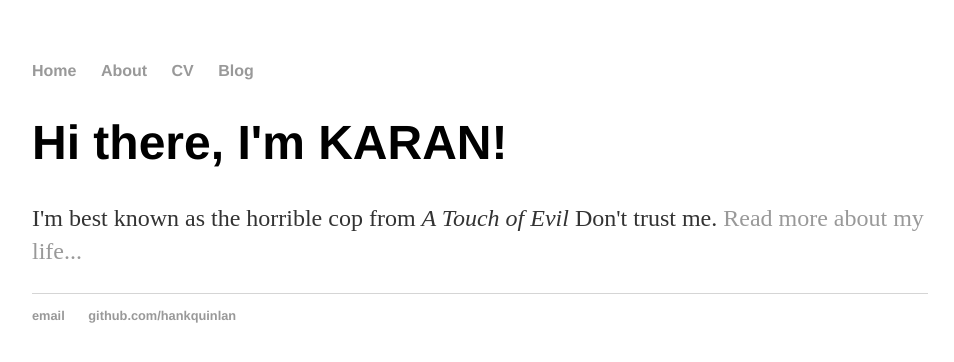
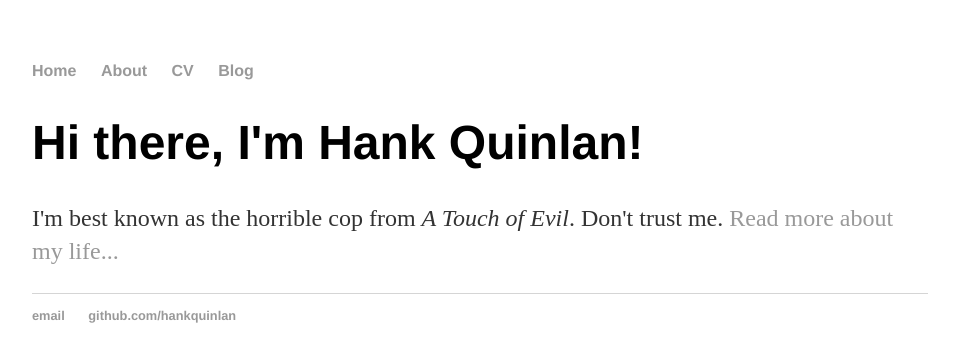
Before and after one commit to Karan49s/karan49s.github.io, a Jekyll site: the page built from index.html, in a window 1280 px wide. Shown: the top 362 px of the page, without its empty margins (160-1114 px from the left). Built offline with Jekyll 4.4.1, drawn with Linux system fonts in a browser that asks for light colours.

Commit message:
modified

```diff
--- a/index.html
+++ b/index.html
@@ -1,30 +1,9 @@
-<!DOCTYPE html>
-<html>
-	<head>
-		<title>KARAN SINGH</title>
-		<!-- link to main stylesheet -->
-		<link rel="stylesheet" type="text/css" href="/CSS/main.css">
-	</head>
-	<body>
-		<nav>
-    		<ul>
-        		<li><a href="/">Home</a></li>
-	        	<li><a href="/about">About</a></li>
-        		<li><a href="/cv">CV</a></li>
-        		<li><a href="/blog">Blog</a></li>
-    		</ul>
-		</nav>
-		<div class="container">
-    		<div class="blurb">
-        		<h1>Hi there, I'm KARAN!</h1>
-				<p>I'm best known as the horrible cop from <em>A Touch of Evil</em> Don't trust me. <a href="/about">Read more about my life...</a></p>
-    		</div><!-- /.blurb -->
-		</div><!-- /.container -->
-		<footer>
-    		<ul>
-        		<li><a href="mailto:hankquinlanhub@gmail.com">email</a></li>
-        		<li><a href="https://github.com/hankquinlan">github.com/hankquinlan</a></li>
-			</ul>
-		</footer>
-	</body>
-</html>
+---
+layout: default
+title: Hank Quinlan, Horrible Cop
+---
+
+		<div class="blurb">
+			<h1>Hi there, I'm Hank Quinlan!</h1>
+			<p>I'm best known as the horrible cop from <em>A Touch of Evil</em>. Don't trust me. <a href="/about">Read more about my life...</a></p>
+		</div>
```
Also changed, not shown: README.md, 1 other file.
